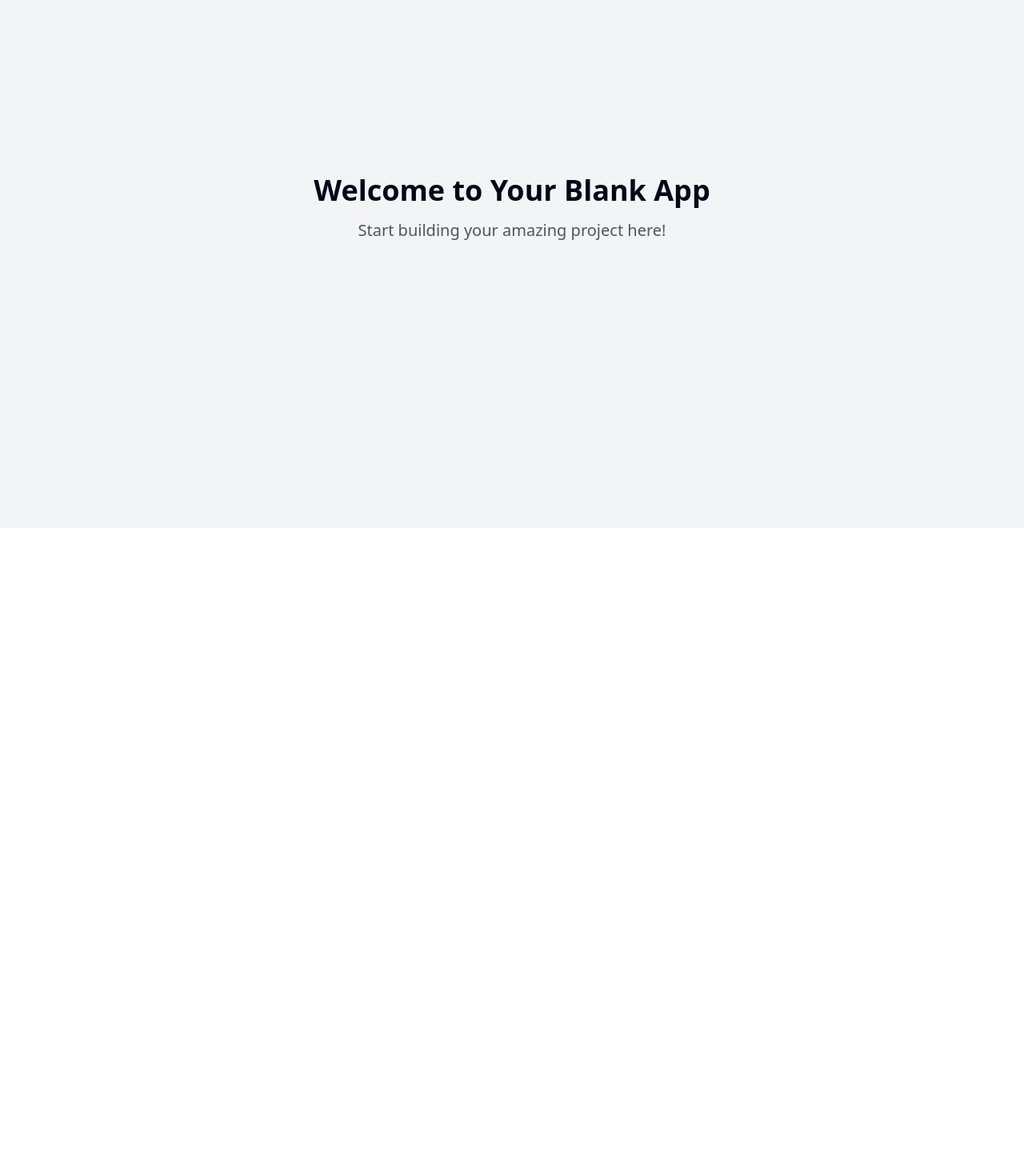
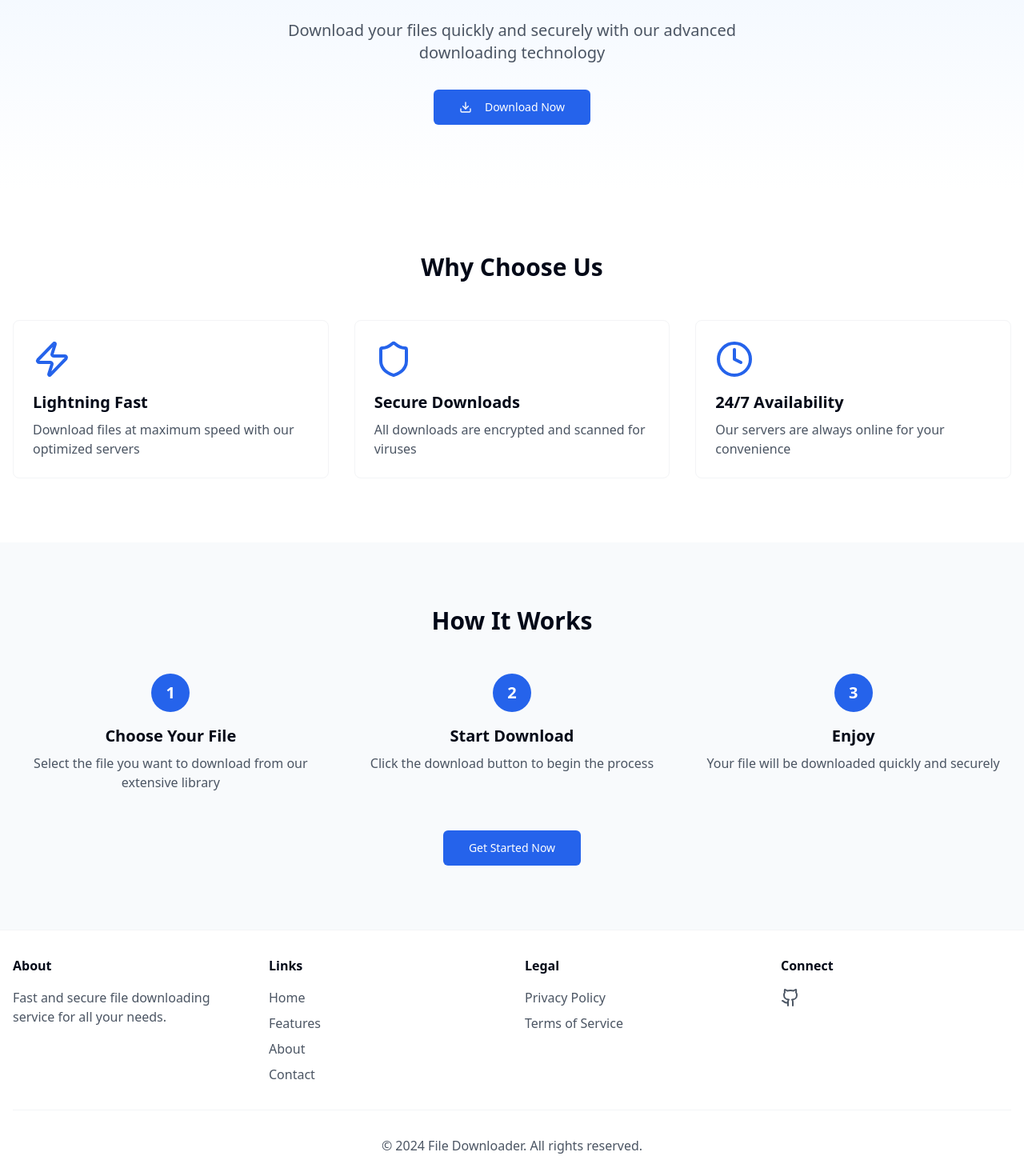
Before and after one commit to FreeCoderrrrrr/filefetcher-portal, a React (Vite) app: page / in a window 1280 px wide. Shown: the part 140-1610 px from the top of the page at 80% size. Before the commit the page ends 800 px from the top, so only its background shows below. Built offline with nearby package versions, Linux system fonts and the light colour scheme.

Commit message:
Create website similar to Teradownloader
Implemented a new website design inspired by Teradownloader, incorporating similar layout and functionality. Adjustments made to components and styles to align with the target design.
[skip gpt_engineer]

```diff
--- /dev/null
+++ b/src/components/Features.tsx
@@ -0,0 +1,41 @@
+import { Shield, Zap, Clock } from "lucide-react";
+
+const features = [
+  {
+    icon: Zap,
+    title: "Lightning Fast",
+    description: "Download files at maximum speed with our optimized servers",
+  },
+  {
+    icon: Shield,
+    title: "Secure Downloads",
+    description: "All downloads are encrypted and scanned for viruses",
+  },
+  {
+    icon: Clock,
+    title: "24/7 Availability",
+    description: "Our servers are always online for your convenience",
+  },
+];
+
+export const Features = () => {
+  return (
+    <div className="py-20 bg-white">
+      <div className="container mx-auto px-4">
+        <h2 className="text-3xl font-bold text-center mb-12">Why Choose Us</h2>
+        <div className="grid grid-cols-1 md:grid-cols-3 gap-8">
+          {features.map((feature, index) => (
+            <div
+              key={index}
+              className="p-6 rounded-lg border border-gray-100 hover:shadow-lg transition-shadow duration-300"
+            >
+              <feature.icon className="w-12 h-12 text-primary mb-4" />
+              <h3 className="text-xl font-semibold mb-2">{feature.title}</h3>
+              <p className="text-gray-600">{feature.description}</p>
+            </div>
+          ))}
+        </div>
+      </div>
+    </div>
+  );
+};
--- /dev/null
+++ b/src/components/Footer.tsx
@@ -0,0 +1,45 @@
+import { Github } from "lucide-react";
+
+export const Footer = () => {
+  return (
+    <footer className="bg-white border-t border-gray-100">
+      <div className="container mx-auto px-4 py-8">
+        <div className="grid grid-cols-1 md:grid-cols-4 gap-8">
+          <div>
+            <h3 className="font-bold mb-4">About</h3>
+            <p className="text-gray-600">
+              Fast and secure file downloading service for all your needs.
+            </p>
+          </div>
+          <div>
+            <h3 className="font-bold mb-4">Links</h3>
+            <ul className="space-y-2">
+              <li><a href="#" className="text-gray-600 hover:text-primary">Home</a></li>
+              <li><a href="#" className="text-gray-600 hover:text-primary">Features</a></li>
+              <li><a href="#" className="text-gray-600 hover:text-primary">About</a></li>
+              <li><a href="#" className="text-gray-600 hover:text-primary">Contact</a></li>
+            </ul>
+          </div>
+          <div>
+            <h3 className="font-bold mb-4">Legal</h3>
+            <ul className="space-y-2">
+              <li><a href="#" className="text-gray-600 hover:text-primary">Privacy Policy</a></li>
+              <li><a href="#" className="text-gray-600 hover:text-primary">Terms of Service</a></li>
+            </ul>
+          </div>
+          <div>
+            <h3 className="font-bold mb-4">Connect</h3>
+            <div className="flex space-x-4">
+              <a href="#" className="text-gray-600 hover:text-primary">
+                <Github className="w-6 h-6" />
+              </a>
+            </div>
+          </div>
+        </div>
+        <div className="mt-8 pt-8 border-t border-gray-100 text-center text-gray-600">
+          <p>&copy; 2024 File Downloader. All rights reserved.</p>
+        </div>
+      </div>
+    </footer>
+  );
+};
--- /dev/null
+++ b/src/components/Hero.tsx
@@ -0,0 +1,21 @@
+import { Download } from "lucide-react";
+import { Button } from "@/components/ui/button";
+
+export const Hero = () => {
+  return (
+    <div className="bg-gradient-to-b from-blue-50 to-white py-20 px-4">
+      <div className="container mx-auto text-center">
+        <h1 className="text-4xl md:text-6xl font-bold text-gray-900 mb-6 animate-fade-up">
+          Fast & Secure File Downloads
+        </h1>
+        <p className="text-xl text-gray-600 mb-8 max-w-2xl mx-auto animate-fade-up">
+          Download your files quickly and securely with our advanced downloading technology
+        </p>
+        <Button size="lg" className="animate-fade-up">
+          <Download className="mr-2 h-5 w-5" />
+          Download Now
+        </Button>
+      </div>
+    </div>
+  );
+};
--- /dev/null
+++ b/src/components/HowItWorks.tsx
@@ -0,0 +1,43 @@
+import { Button } from "@/components/ui/button";
+
+const steps = [
+  {
+    number: "1",
+    title: "Choose Your File",
+    description: "Select the file you want to download from our extensive library",
+  },
+  {
+    number: "2",
+    title: "Start Download",
+    description: "Click the download button to begin the process",
+  },
+  {
+    number: "3",
+    title: "Enjoy",
+    description: "Your file will be downloaded quickly and securely",
+  },
+];
+
+export const HowItWorks = () => {
+  return (
+    <div className="py-20 bg-secondary">
+      <div className="container mx-auto px-4">
+        <h2 className="text-3xl font-bold text-center mb-12">How It Works</h2>
+        <div className="grid grid-cols-1 md:grid-cols-3 gap-8 mb-12">
+          {steps.map((step, index) => (
+            <div key={index} className="text-center">
+              <div className="w-12 h-12 bg-primary text-white rounded-full flex items-center justify-center text-xl font-bold mx-auto mb-4">
+                {step.number}
+              </div>
+              <h3 className="text-xl font-semibold mb-2">{step.title}</h3>
+              <p className="text-gray-600">{step.description}</p>
+            </div>
+          ))}
+        </div>
+        <div className="text-center">
+          <Button size="lg">Get Started Now</Button>
+        </div>
+      </div>
+    </div>
+  );
+};
--- a/src/pages/Index.tsx
+++ b/src/pages/Index.tsx
@@ -1,12 +1,15 @@
-// Update this page (the content is just a fallback if you fail to update the page)
+import { Hero } from "@/components/Hero";
+import { Features } from "@/components/Features";
+import { HowItWorks } from "@/components/HowItWorks";
+import { Footer } from "@/components/Footer";
 
 const Index = () => {
   return (
-    <div className="min-h-screen flex items-center justify-center bg-gray-100">
-      <div className="text-center">
-        <h1 className="text-4xl font-bold mb-4">Welcome to Your Blank App</h1>
-        <p className="text-xl text-gray-600">Start building your amazing project here!</p>
-      </div>
+    <div className="min-h-screen">
+      <Hero />
+      <Features />
+      <HowItWorks />
+      <Footer />
     </div>
   );
 };
--- a/tailwind.config.ts
+++ b/tailwind.config.ts
@@ -14,83 +14,45 @@ export default {
       center: true,
       padding: '2rem',
       screens: {
-				'2xl': '1400px'
+        'sm': '640px',
+        'md': '768px',
+        'lg': '1024px',
+        'xl': '1280px',
+        '2xl': '1400px',
       }
     },
     extend: {
       colors: {
-				border: 'hsl(var(--border))',
-				input: 'hsl(var(--input))',
-				ring: 'hsl(var(--ring))',
-				background: 'hsl(var(--background))',
-				foreground: 'hsl(var(--foreground))',
+        border: "hsl(var(--border))",
+        input: "hsl(var(--input))",
+        ring: "hsl(var(--ring))",
+        background: "hsl(var(--background))",
+        foreground: "hsl(var(--foreground))",
         primary: {
-					DEFAULT: 'hsl(var(--primary))',
-					foreground: 'hsl(var(--primary-foreground))'
+          DEFAULT: "#2563eb",
+          foreground: "#ffffff",
         },
         secondary: {
-					DEFAULT: 'hsl(var(--secondary))',
-					foreground: 'hsl(var(--secondary-foreground))'
+          DEFAULT: "#f8fafc",
+          foreground: "#1e293b",
         },
-				destructive: {
-					DEFAULT: 'hsl(var(--destructive))',
-					foreground: 'hsl(var(--destructive-foreground))'
-				},
-				muted: {
-					DEFAULT: 'hsl(var(--muted))',
-					foreground: 'hsl(var(--muted-foreground))'
-				},
-				accent: {
-					DEFAULT: 'hsl(var(--accent))',
-					foreground: 'hsl(var(--accent-foreground))'
-				},
-				popover: {
-					DEFAULT: 'hsl(var(--popover))',
-					foreground: 'hsl(var(--popover-foreground))'
-				},
-				card: {
-					DEFAULT: 'hsl(var(--card))',
-					foreground: 'hsl(var(--card-foreground))'
-				},
-				sidebar: {
-					DEFAULT: 'hsl(var(--sidebar-background))',
-					foreground: 'hsl(var(--sidebar-foreground))',
-					primary: 'hsl(var(--sidebar-primary))',
-					'primary-foreground': 'hsl(var(--sidebar-primary-foreground))',
-					accent: 'hsl(var(--sidebar-accent))',
-					'accent-foreground': 'hsl(var(--sidebar-accent-foreground))',
-					border: 'hsl(var(--sidebar-border))',
-					ring: 'hsl(var(--sidebar-ring))'
-				}
-			},
-			borderRadius: {
-				lg: 'var(--radius)',
-				md: 'calc(var(--radius) - 2px)',
-				sm: 'calc(var(--radius) - 4px)'
       },
       keyframes: {
-				'accordion-down': {
-					from: {
-						height: '0'
+        "fade-up": {
+          "0%": {
+            opacity: "0",
+            transform: "translateY(10px)",
           },
-					to: {
-						height: 'var(--radix-accordion-content-height)'
-					}
+          "100%": {
+            opacity: "1",
+            transform: "translateY(0)",
           },
-				'accordion-up': {
-					from: {
-						height: 'var(--radix-accordion-content-height)'
         },
-					to: {
-						height: '0'
-					}
-				}
       },
       animation: {
-				'accordion-down': 'accordion-down 0.2s ease-out',
-				'accordion-up': 'accordion-up 0.2s ease-out'
-			}
-		}
+        "fade-up": "fade-up 0.5s ease-out",
+      },
+    },
   },
   plugins: [require("tailwindcss-animate")],
 } satisfies Config;
```
Lines whose indentation alone changed are shown as unchanged.
